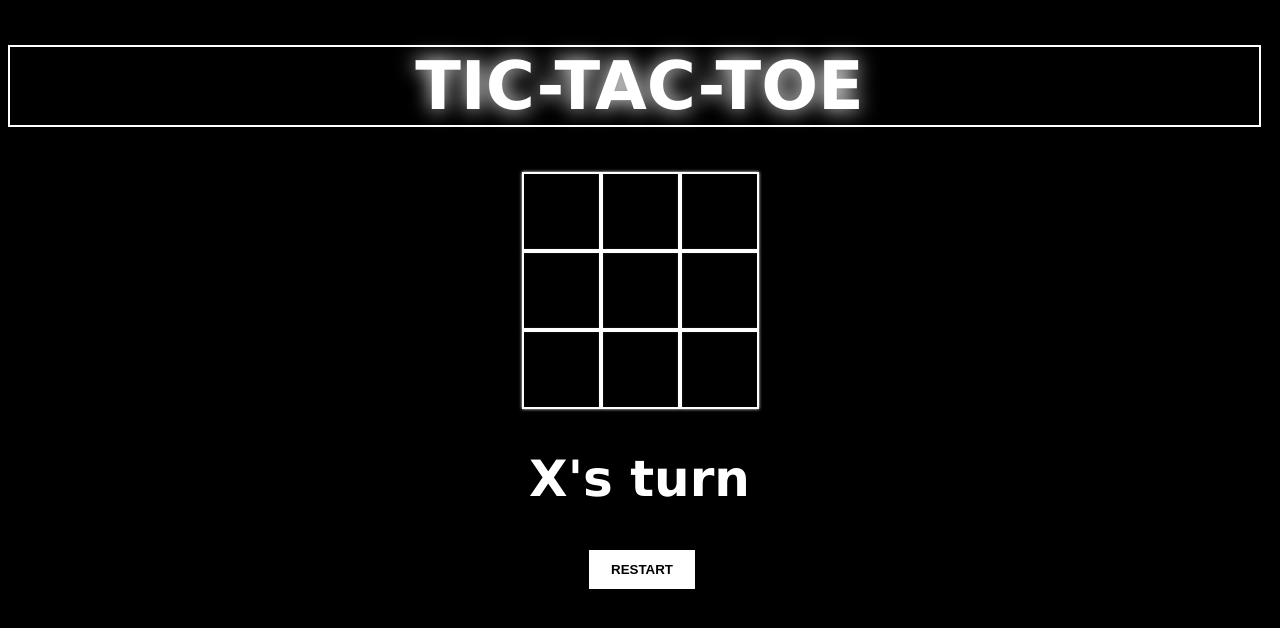
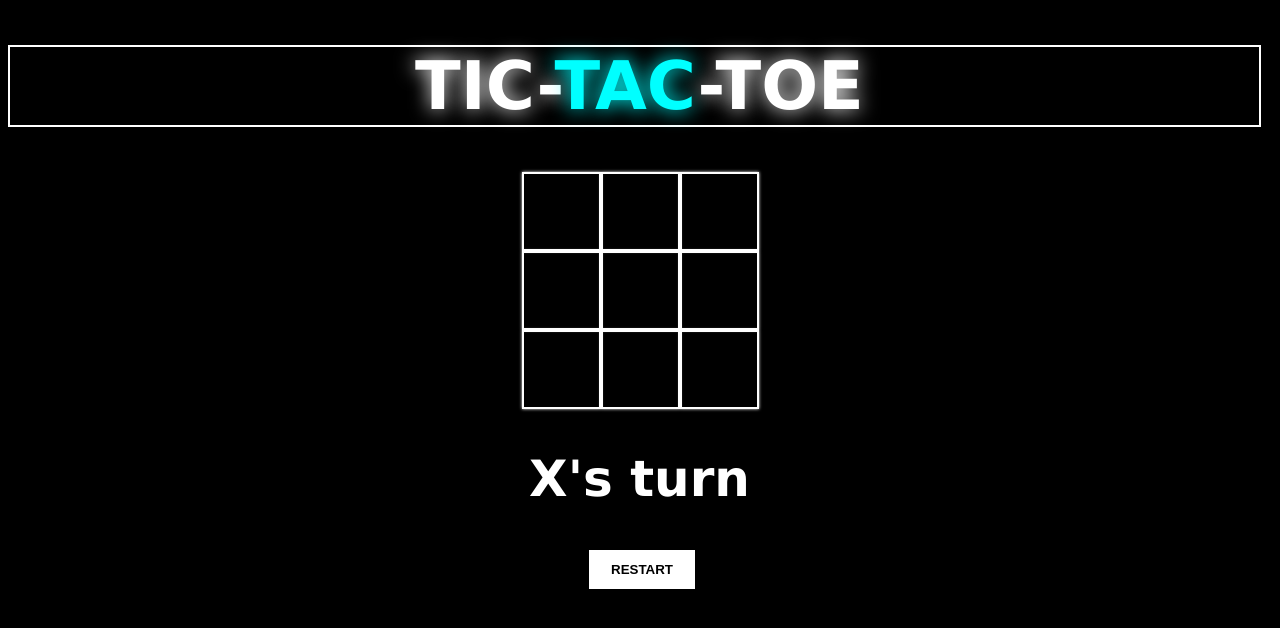
Before and after one commit to Govindjs5805/PRODIGY_WD_03, a plain HTML site: page index.html in a window 1280 px wide. Drawn offline with Linux system fonts and the light colour scheme.

Commit message:
Update index.html

```diff
--- a/index.html
+++ b/index.html
@@ -8,7 +8,7 @@
 </head>
 <body>
     <div id="container">
-        <h1>TIC-TAC-TOE</h1>
+        <h1>TIC-<span>TAC</span>-TOE</h1>
         <div id="cellcontainer">
            <div cellIndex="0" class="cell"></div>
            <div cellIndex="1" class="cell"></div>
```
